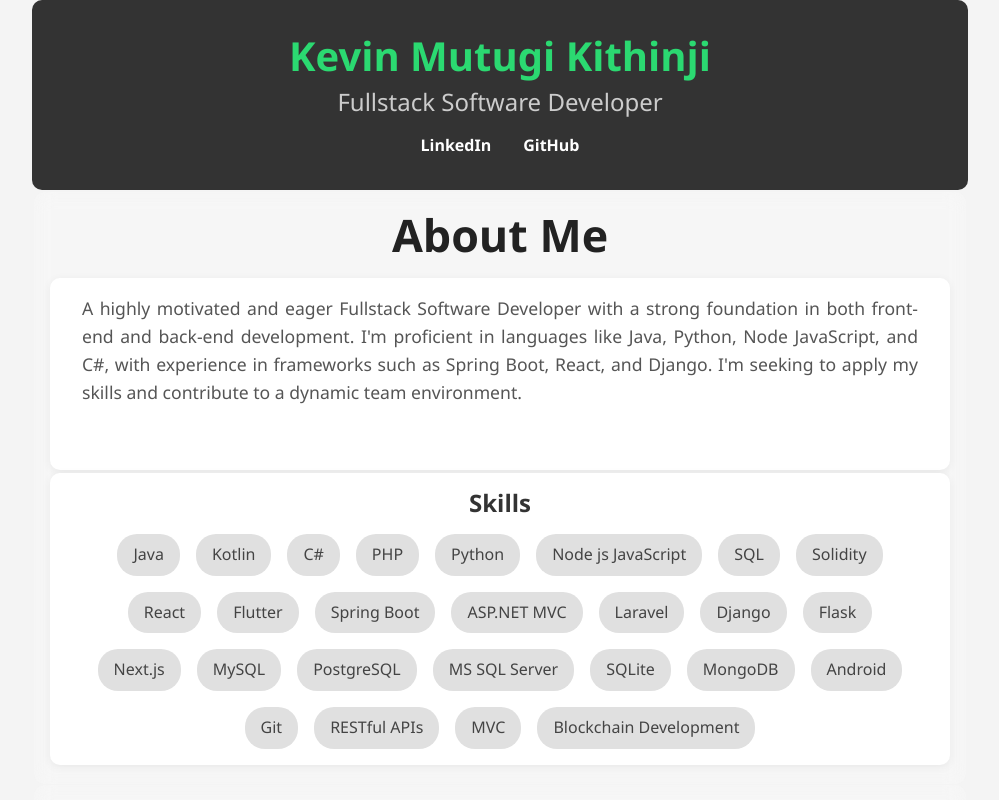
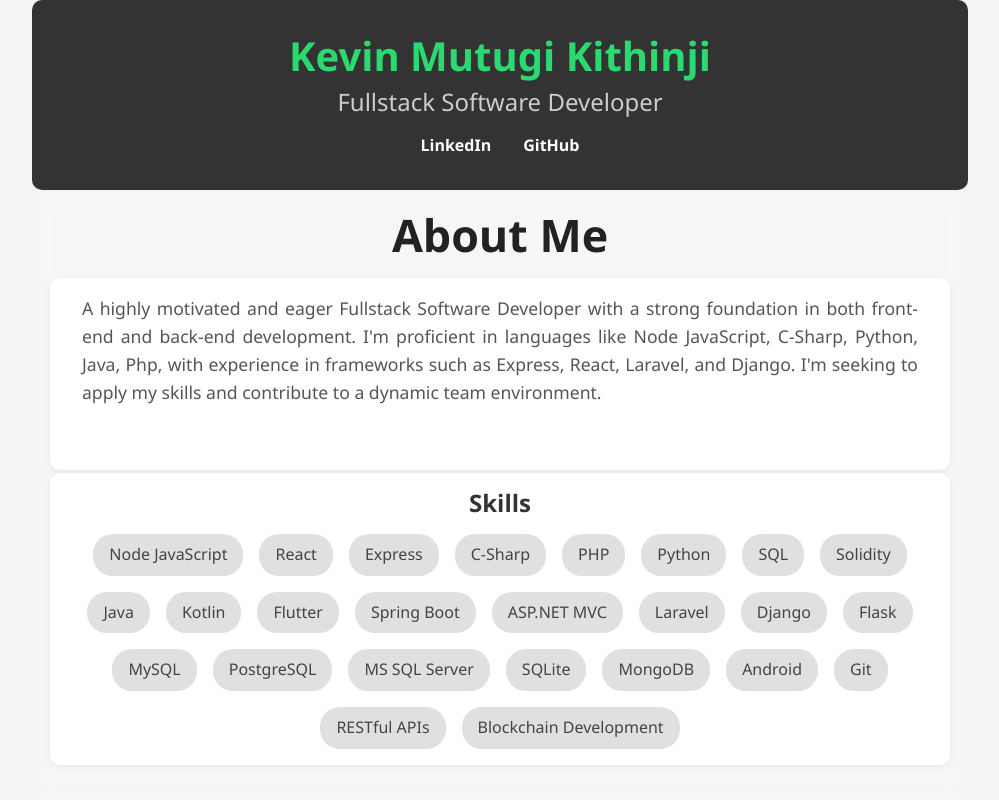
Before and after one commit to zetainstitute254/kevin_mutugi_kithinji_portfolio, a React (Vite) app: page / in a window 1280 px wide. Shown: the top 800 px of the page, without its empty margins (140-1139 px from the left). Built offline with nearby package versions, Linux system fonts and the light colour scheme.

Commit message:
updated cv data
updated cv data

```diff
--- a/src/data/cvData.js
+++ b/src/data/cvData.js
@@ -13,13 +13,13 @@ export const cvData = {
 
     about: {
       summary:
-        "A highly motivated and eager Fullstack Software Developer with a strong foundation in both front-end and back-end development. I'm proficient in languages like Java, Python, Node JavaScript, and C#, with experience in frameworks such as Spring Boot, React, and Django. I'm seeking to apply my skills and contribute to a dynamic team environment.",
+        "A highly motivated and eager Fullstack Software Developer with a strong foundation in both front-end and back-end development. I'm proficient in languages like Node JavaScript, C-Sharp, Python, Java, Php, with experience in frameworks such as Express, React, Laravel, and Django. I'm seeking to apply my skills and contribute to a dynamic team environment.",
 
       skills: [
-        "Java", "Kotlin", "C#", "PHP", "Python", "Node js JavaScript", "SQL", "Solidity",
-        "React", "Flutter", "Spring Boot", "ASP.NET MVC", "Laravel", "Django", "Flask", "Next.js",
+        "Node JavaScript", "React", "Express", "C-Sharp", "PHP", "Python", "SQL", "Solidity", "Java", "Kotlin",
+        "Flutter", "Spring Boot", "ASP.NET MVC", "Laravel", "Django", "Flask",
         "MySQL", "PostgreSQL", "MS SQL Server", "SQLite", "MongoDB",
-        "Android", "Git", "RESTful APIs", "MVC", "Blockchain Development"
+        "Android", "Git", "RESTful APIs", "Blockchain Development"
       ],
     },
 
@@ -70,7 +70,7 @@ export const cvData = {
         endDate: "April 2012",
         description: [
           "Provided first-level technical support to end-users, troubleshooting and resolving hardware, software, and network-related issues.",
-          "Performed installations and configurations of Windows workstations and operating systems (Windows 7, XP, Vista) to meet client demands.",
+          "Performed installations and configurations of Windows workstations and operating systems to meet client demands.",
           "Managed user accounts on the company domain, including adding, deleting, and modifying profiles and resetting passwords.",
           "Implemented and performed daily data backup procedures and preventative maintenance on company PCs.",
         ],
```
